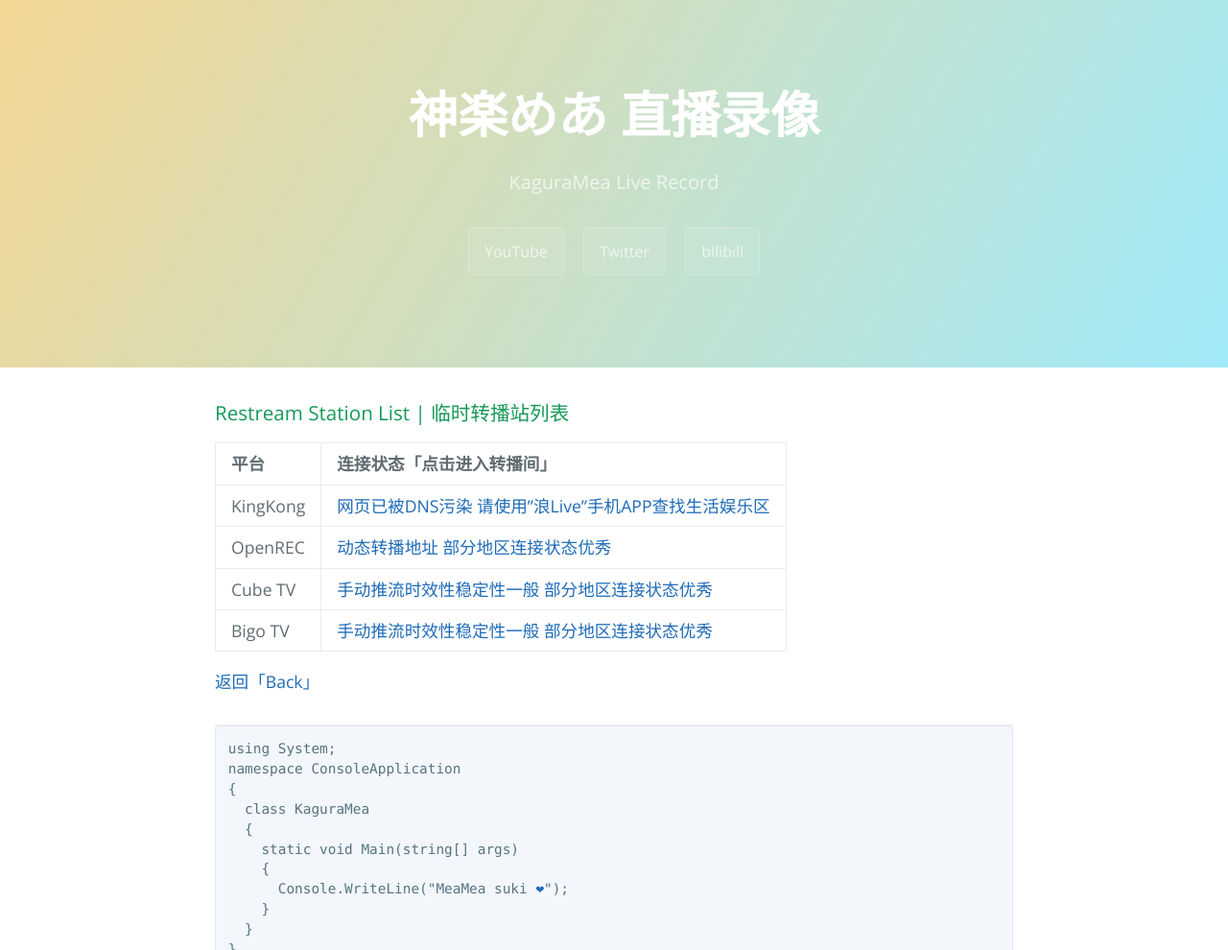
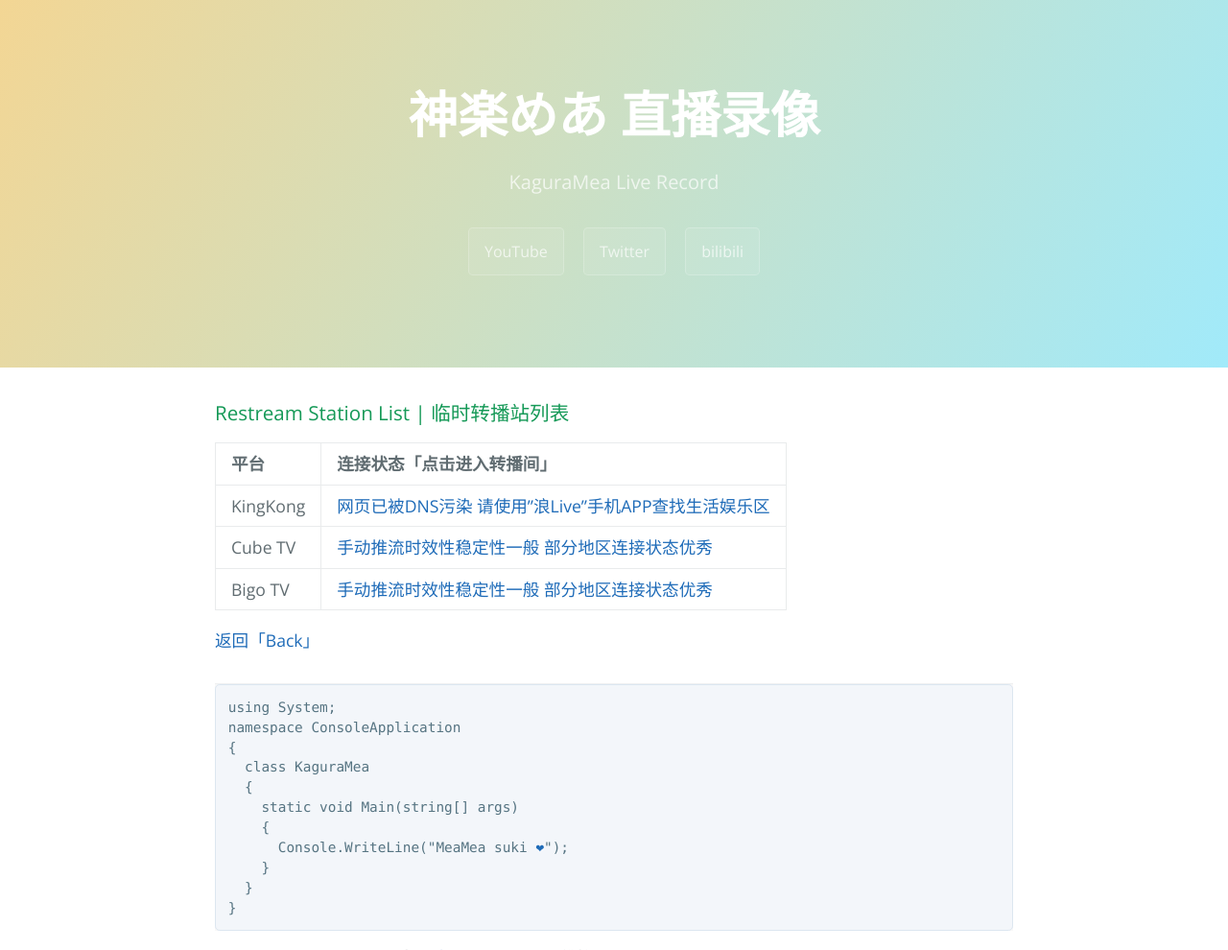
Before and after one commit to kaguramea-record/kaguramea-record.github.io, a Jekyll site: the page built from restreamer.md, in a window 1280 px wide. Shown: the top 990 px of the page at 96% size. Built offline with Jekyll 4.4.1, drawn with Linux system fonts in a browser that asks for light colours; comment, search, counter and statistics services are not loaded; grey boxes are pictures that could not be loaded.

Commit message:
Update restreamer.md

```diff
--- a/restreamer.md
+++ b/restreamer.md
@@ -9,7 +9,6 @@
 | 平台 | 连接状态「点击进入转播间」 |
 |:-----|:---------------------------|
 | KingKong | [网页已被DNS污染 请使用"浪Live"手机APP查找生活娱乐区](https://www.kingkong.com.tw/4194288) |
-| OpenREC | [动态转播地址 部分地区连接状态优秀](https://www.openrec.tv/user/kafuziroh) |
 | Cube TV | [手动推流时效性稳定性一般 部分地区连接状态优秀](https://www.cube.tv/30195834) |
 | Bigo TV | [手动推流时效性稳定性一般 部分地区连接状态优秀](http://www.bigo.tv/301987746) |
 
```
